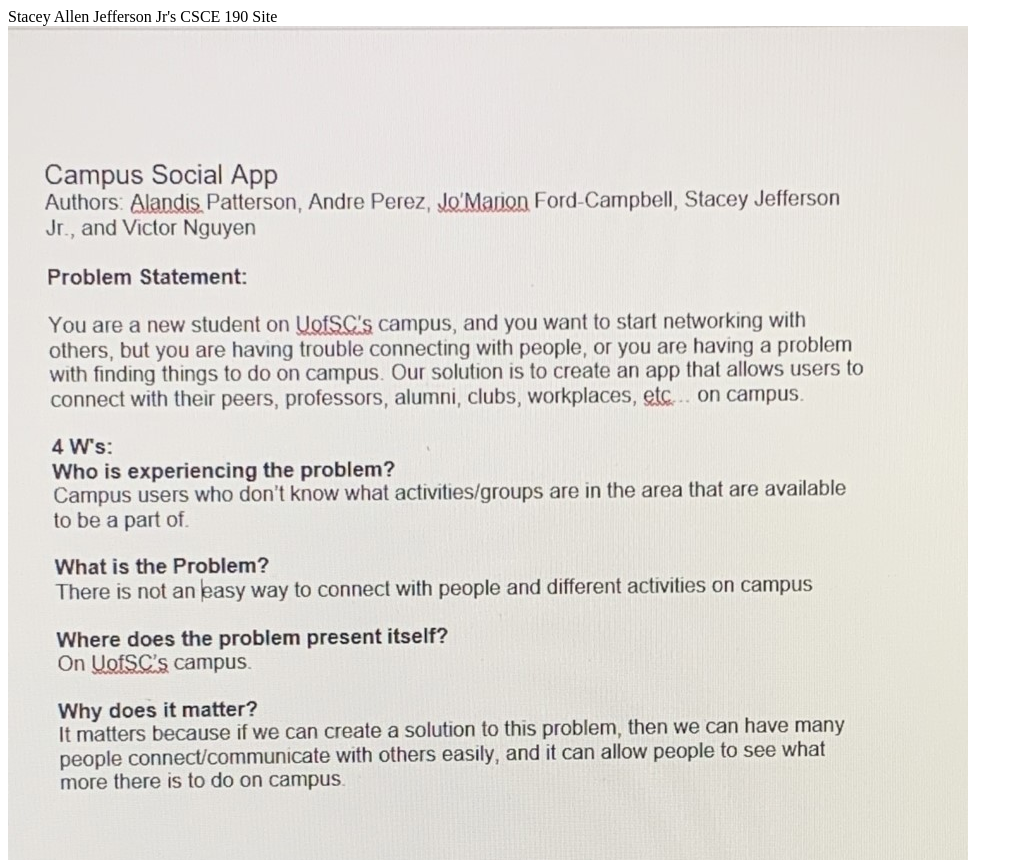
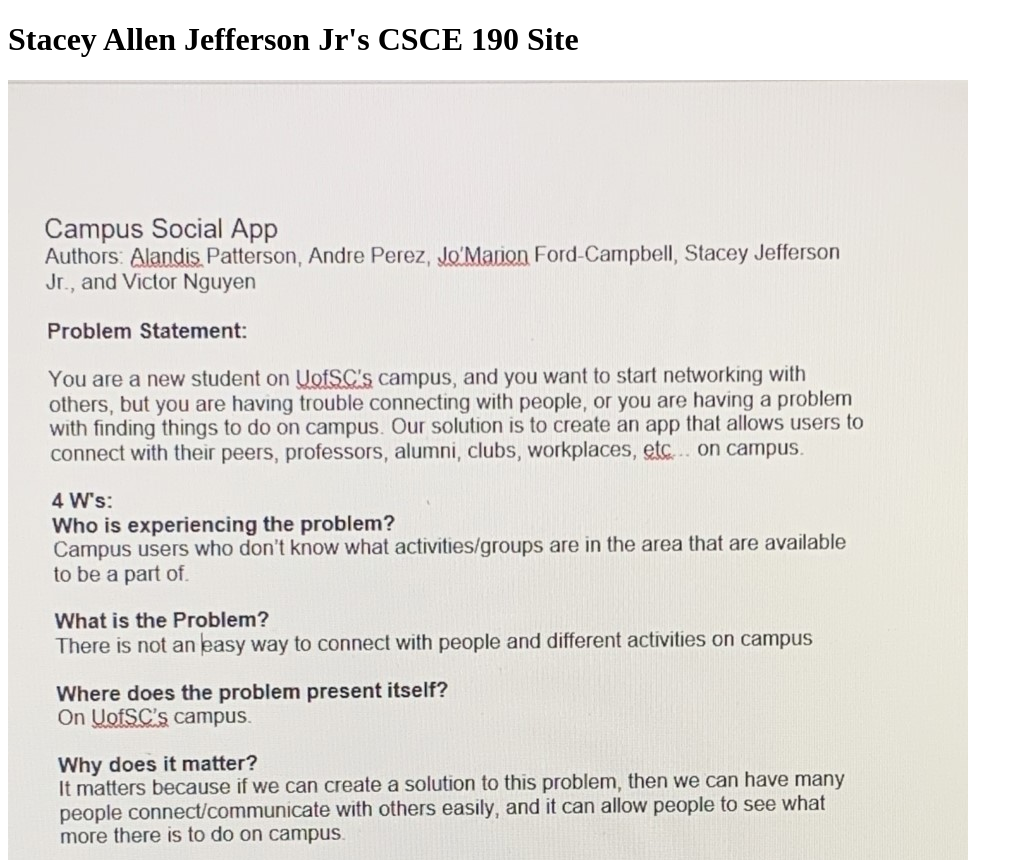
Before and after one commit to StaceyJefferson22/staceyjefferson22.github.io, a plain HTML site: page index.html in a window 1280 px wide. Shown: the top 860 px of the page, without its empty margins (0-1023 px from the left). Drawn offline with Linux system fonts and the light colour scheme.

Commit message:
Add files via upload

```diff
--- a/index.html
+++ b/index.html
@@ -2,9 +2,10 @@
 <html>
     <head>
         <title>CSCE 190: Stacey Allen Jefferson Jr. </title>
+        <link rel="stylesheet" href="styles.css">
     </head>
     <body>
-        <hi> Stacey Allen Jefferson Jr's CSCE 190 Site</hi>
+        <h1> Stacey Allen Jefferson Jr's CSCE 190 Site</h1>
 
         <!--Pronlem Statement Assignment-->
         <section class="assignment">
```
